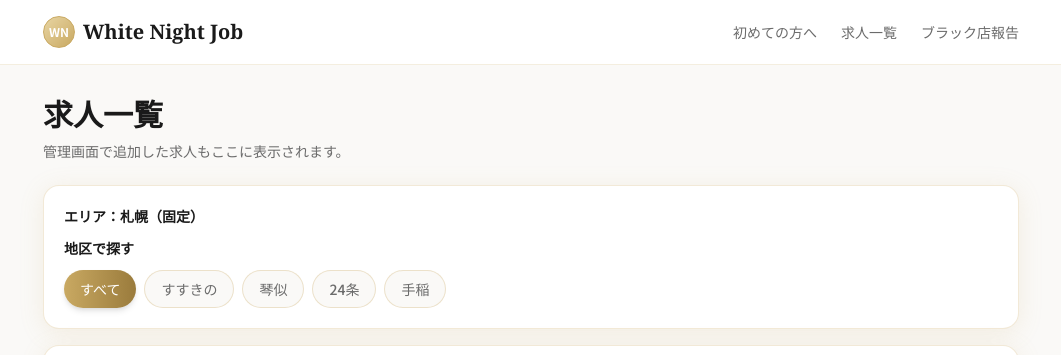
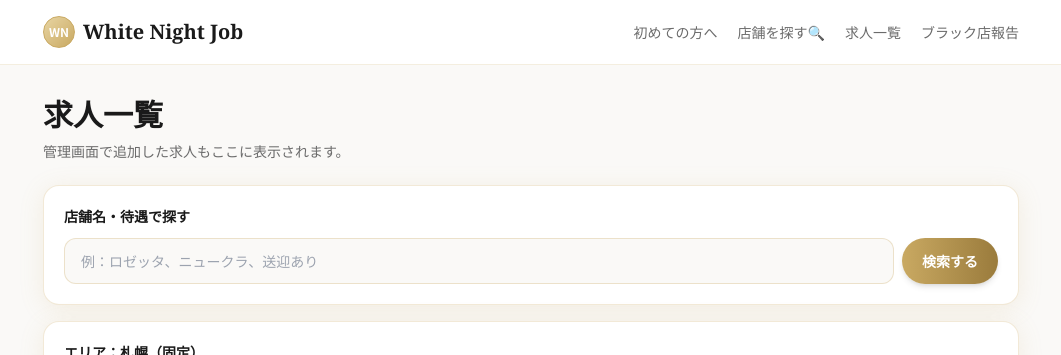
Before and after one commit to white-night-job/white-night-job, a Next.js app: page /jobs in a window 1280 px wide. Shown: the top 355 px of the page, without its empty margins (109-1170 px from the left). Built offline with nearby package versions, Linux system fonts and the light colour scheme; no server answers.

Commit message:
求人詳細追加

```diff
--- a/src/app/api/jobs/route.ts
+++ b/src/app/api/jobs/route.ts
@@ -14,6 +14,7 @@ export async function GET(request: Request) {
     const { searchParams } = new URL(request.url);
     const district = searchParams.get("district");
     const jobType = searchParams.get("jobType");
+    const keyword = searchParams.get("q")?.trim().toLowerCase() ?? "";
     const supabase = createSupabaseAdmin();
 
     let query = supabase
@@ -28,7 +29,24 @@ export async function GET(request: Request) {
     const { data, error } = await query;
     if (error) throw error;
 
-    return NextResponse.json({ jobs: (data ?? []).map(rowToJob) });
+    const jobs = (data ?? []).map(rowToJob);
+    const filteredJobs = keyword
+      ? jobs.filter((job) =>
+          [
+            job.shopName,
+            job.jobType,
+            job.area,
+            job.district,
+            ...job.benefits,
+            ...(job.otherBenefits ?? []),
+          ]
+            .join(" ")
+            .toLowerCase()
+            .includes(keyword),
+        )
+      : jobs;
+
+    return NextResponse.json({ jobs: filteredJobs });
   } catch (error) {
     return NextResponse.json(
       { message: getErrorMessage(error, "求人の取得に失敗しました。") },
--- a/src/app/jobs/page.tsx
+++ b/src/app/jobs/page.tsx
@@ -5,7 +5,7 @@ import { JobList } from "@/components/JobList";
 import type { JobFilters } from "@/types/job";
 
 interface JobsPageProps {
-  searchParams: Promise<{ district?: string; jobType?: string }>;
+  searchParams: Promise<{ district?: string; jobType?: string; q?: string }>;
 }
 
 export default async function JobsPage({ searchParams }: JobsPageProps) {
@@ -13,6 +13,7 @@ export default async function JobsPage({ searchParams }: JobsPageProps) {
   const filters: JobFilters = {
     district: params.district ?? null,
     jobType: params.jobType ?? null,
+    query: params.q ?? null,
   };
 
   return (
@@ -31,7 +32,7 @@ export default async function JobsPage({ searchParams }: JobsPageProps) {
           <JobFilterSearch />
         </Suspense>
 
-        <section>
+        <section id="jobs-section" className="scroll-mt-20">
           <div className="mb-4 flex items-center justify-between">
             <h2 className="text-lg font-semibold text-charcoal">掲載求人</h2>
             <span className="text-sm text-muted">
--- a/src/app/page.tsx
+++ b/src/app/page.tsx
@@ -7,7 +7,7 @@ import { JobList } from "@/components/JobList";
 import type { JobFilters } from "@/types/job";
 
 interface HomePageProps {
-  searchParams: Promise<{ district?: string; jobType?: string }>;
+  searchParams: Promise<{ district?: string; jobType?: string; q?: string }>;
 }
 
 export default async function HomePage({ searchParams }: HomePageProps) {
@@ -15,9 +15,12 @@ export default async function HomePage({ searchParams }: HomePageProps) {
   const filters: JobFilters = {
     district: params.district ?? null,
     jobType: params.jobType ?? null,
+    query: params.q ?? null,
   };
 
-  const filterLabel = [filters.district, filters.jobType].filter(Boolean).join(" · ");
+  const filterLabel = [filters.district, filters.jobType, filters.query]
+    .filter(Boolean)
+    .join(" · ");
 
   return (
     <div className="mx-auto max-w-5xl px-4 py-6 sm:px-6 sm:py-8">
@@ -28,7 +31,7 @@ export default async function HomePage({ searchParams }: HomePageProps) {
           <JobFilterSearch />
         </Suspense>
 
-        <section>
+        <section id="jobs-section" className="scroll-mt-20">
           <div className="mb-4 flex items-center justify-between">
             <h2 className="text-lg font-semibold text-charcoal sm:text-xl">
               求人一覧
--- a/src/components/Header.tsx
+++ b/src/components/Header.tsx
@@ -13,11 +13,14 @@ export function Header() {
             {SITE_NAME}
           </span>
         </Link>
-        <nav className="flex shrink-0 items-center gap-2 text-[11px] font-medium text-muted sm:gap-6 sm:text-sm">
+        <nav className="flex shrink-0 items-center gap-1.5 text-[10px] font-medium text-muted sm:gap-5 sm:text-sm">
           <Link href="/#first-time-guide" className="whitespace-nowrap hover:text-gold-dark">
             初めての方へ
           </Link>
-          <Link href="/" className="hover:text-gold-dark">
+          <Link href="/#jobs-section" className="whitespace-nowrap hover:text-gold-dark">
+            店舗を探す🔍
+          </Link>
+          <Link href="/jobs" className="whitespace-nowrap hover:text-gold-dark">
             求人一覧
           </Link>
           <Link href="/report" className="whitespace-nowrap hover:text-gold-dark">
--- a/src/components/JobFilterSearch.tsx
+++ b/src/components/JobFilterSearch.tsx
@@ -1,5 +1,7 @@
 "use client";
 
+import { useState } from "react";
+import { usePathname } from "next/navigation";
 import { useRouter, useSearchParams } from "next/navigation";
 import { DISTRICTS } from "@/data/districts";
 import { JOB_TYPES } from "@/types/job";
@@ -30,20 +32,53 @@ function FilterButton({
 
 export function JobFilterSearch() {
   const router = useRouter();
+  const pathname = usePathname();
   const searchParams = useSearchParams();
   const currentDistrict = searchParams.get("district") ?? "all";
   const currentJobType = searchParams.get("jobType") ?? "all";
+  const currentQuery = searchParams.get("q") ?? "";
+  const [keyword, setKeyword] = useState(currentQuery);
+
+  function pushParams(params: URLSearchParams) {
+    const query = params.toString();
+    router.push(query ? `${pathname}?${query}#jobs-section` : `${pathname}#jobs-section`);
+  }
 
   function updateParam(key: "district" | "jobType", value: string) {
     const params = new URLSearchParams(searchParams.toString());
     if (value === "all") params.delete(key);
     else params.set(key, value);
-    const query = params.toString();
-    router.push(query ? `/?${query}` : "/");
+    pushParams(params);
+  }
+
+  function handleKeywordSubmit(event: React.FormEvent<HTMLFormElement>) {
+    event.preventDefault();
+    const params = new URLSearchParams(searchParams.toString());
+    const nextKeyword = keyword.trim();
+    if (nextKeyword) params.set("q", nextKeyword);
+    else params.delete("q");
+    pushParams(params);
   }
 
   return (
     <div className="space-y-4">
+      <section className="rounded-2xl border border-gold/25 bg-white p-4 shadow-gold sm:p-5">
+        <h2 className="mb-3 text-sm font-semibold text-charcoal">店舗名・待遇で探す</h2>
+        <form onSubmit={handleKeywordSubmit} className="flex flex-col gap-2 sm:flex-row">
+          <input
+            value={keyword}
+            onChange={(event) => setKeyword(event.target.value)}
+            className="min-h-11 flex-1 rounded-xl border border-gold/30 bg-ivory px-4 py-3 text-sm outline-none focus:border-gold focus:ring-2 focus:ring-gold/20"
+            placeholder="例：ロゼッタ、ニュークラ、送迎あり"
+          />
+          <button
+            type="submit"
+            className="min-h-11 rounded-full bg-gradient-to-r from-gold to-gold-dark px-5 py-3 text-sm font-semibold text-white shadow-md"
+          >
+            検索する
+          </button>
+        </form>
+      </section>
       <section className="rounded-2xl border border-gold/25 bg-white p-4 shadow-gold sm:p-5">
         <p className="mb-3 text-sm font-semibold text-charcoal">エリア：札幌（固定）</p>
         <h2 className="mb-3 text-sm font-semibold text-charcoal">地区で探す</h2>
--- a/src/lib/job-storage.ts
+++ b/src/lib/job-storage.ts
@@ -6,6 +6,7 @@ function buildJobQuery(filters?: JobFilters): string {
   const params = new URLSearchParams();
   if (filters?.district) params.set("district", filters.district);
   if (filters?.jobType) params.set("jobType", filters.jobType);
+  if (filters?.query) params.set("q", filters.query);
   const query = params.toString();
   return query ? `?${query}` : "";
 }
--- a/src/types/job.ts
+++ b/src/types/job.ts
@@ -81,4 +81,5 @@ export interface Job {
 export interface JobFilters {
   district: string | null;
   jobType: string | null;
+  query?: string | null;
 }
```
